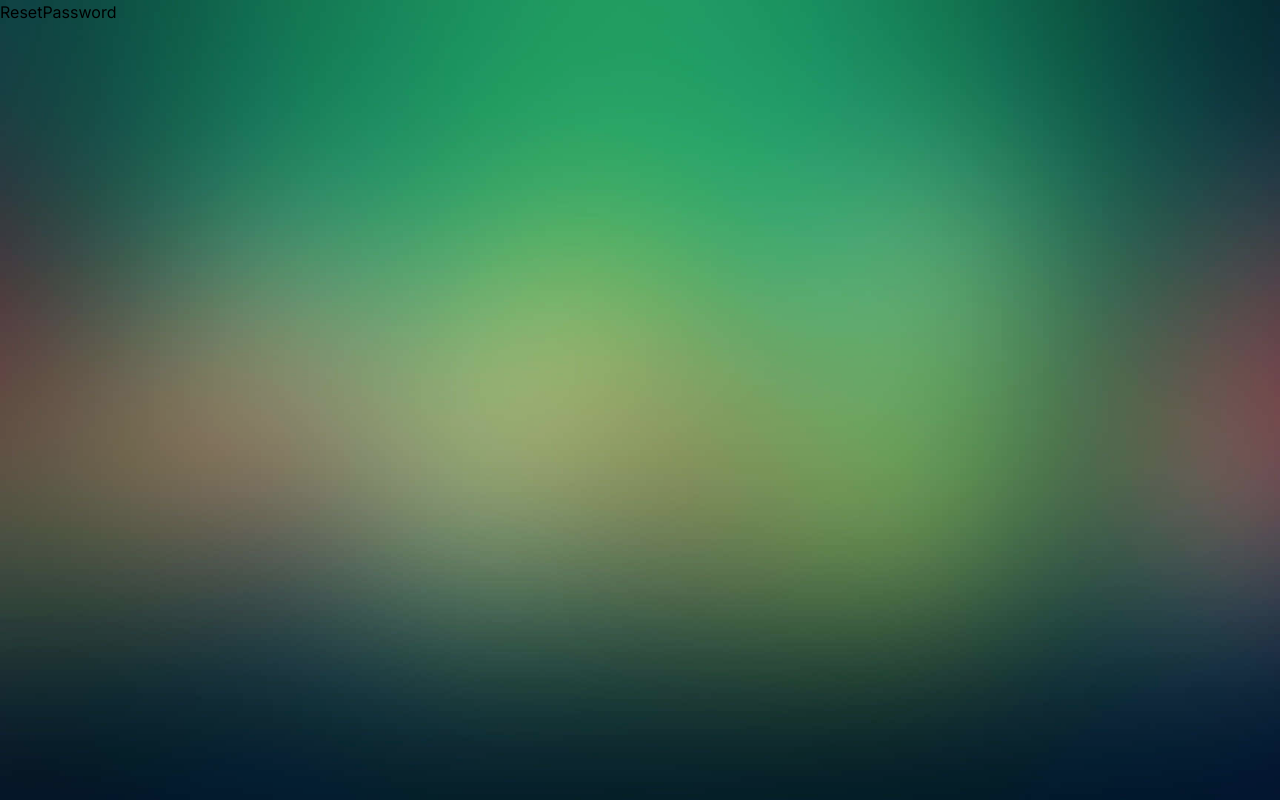
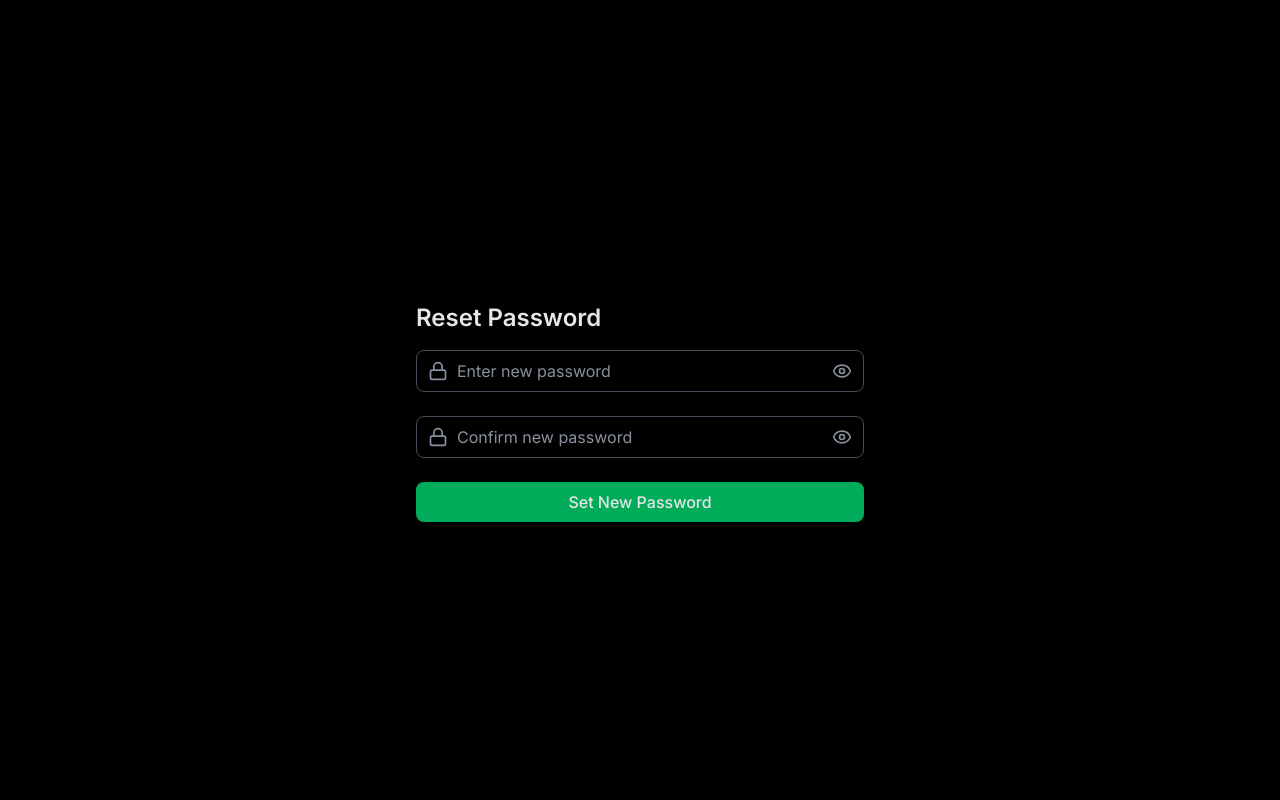
Before and after one commit to alfredscyriac/arogyam, a React (Vite) app: page /resetpassword/1 in a window 1280 px wide. Built offline with nearby package versions, Linux system fonts and the light colour scheme; no server answers.

Commit message:
Feature: Create UI for reset password page

```diff
--- a/src/pages/ResetPassword.jsx
+++ b/src/pages/ResetPassword.jsx
@@ -1,8 +1,80 @@
 import React from 'react'
+import '../index.css'
+import { useState } from 'react'
+import { useAuthStore } from '../store/authStore';
+import { Lock, Loader, EyeOff, Eye} from 'lucide-react';
+import { useParams, useNavigate } from 'react-router-dom';
 
 const ResetPassword = () => {
-  return (
-    <div>ResetPassword</div>
+    const [password, setPassword] = useState("");
+    const [confirmPassword, setConfirmPassword] = useState("");
+
+    const [showPassword, setShowPassword] = useState(false);
+    const [showConfirmPassword, setShowConfirmPassword] = useState(false);
+
+    const { resetPassword, error, isLoading, message} = useAuthStore();
+
+    const { token } = useParams();
+    const navigate = useNavigate();
+
+    const handleSubmit = async (e) => {
+
+    }
+
+    return (
+        <div className='min-h-screen bg-black flex items-center justify-center px-4 sm:px-6 lg:px-8 font-inter text-white relative'>
+            <div className='w-full max-w-md space-y-4 mt-6'>
+                <h1 className='text-xl sm:text-2xl font-semibold'>Reset Password</h1>
+
+                <form onSubmit={handleSubmit} className='space-y-6'>
+                    <div className="relative">
+                        <Lock className="absolute left-3 top-1/2 transform -translate-y-1/2 text-gray-400" size={20} />
+                        <input
+                            type={showPassword ? "text" : "password"}
+                            placeholder="Enter new password"
+                            value={password}
+                            required
+                            onChange={(e) => setPassword(e.target.value)}
+                            className="w-full pl-10 pr-12 py-2 border border-gray-600 bg-black text-white rounded-lg focus:outline-none focus:ring-2 focus:ring-lightgreen focus:border-transparent placeholder-gray-400"
+                        />
+                        <button
+                            type="button"
+                            onClick={() => setShowPassword(!showPassword)}
+                            className="absolute right-3 top-1/2 transform -translate-y-1/2 text-gray-400 hover:text-white transition-colors"
+                        >
+                            {showPassword ? <EyeOff size={20} /> : <Eye size={20} />}
+                        </button>
+                    </div>
+
+                    <div className="relative">
+                        <Lock className="absolute left-3 top-1/2 transform -translate-y-1/2 text-gray-400" size={20} />
+                        <input
+                            type={showConfirmPassword ? "text" : "password"}
+                            placeholder="Confirm new password"
+                            value={confirmPassword}
+                            required
+                            onChange={(e) => setConfirmPassword(e.target.value)}
+                            className="w-full pl-10 pr-12 py-2 border border-gray-600 bg-black text-white rounded-lg focus:outline-none focus:ring-2 focus:ring-lightgreen focus:border-transparent placeholder-gray-400"
+                        />
+                        <button
+                            type="button"
+                            onClick={() => setShowConfirmPassword(!showConfirmPassword)}
+                            className="absolute right-3 top-1/2 transform -translate-y-1/2 text-gray-400 hover:text-white transition-colors"
+                        >
+                            {showConfirmPassword ? <EyeOff size={20} /> : <Eye size={20} />}
+                        </button>
+                    </div>
+
+                    <button
+                        type="submit"
+                        disabled={isLoading}
+                        className="w-full bg-primarygreen text-white py-2 rounded-lg hover:bg-secondarygreen transition-colors font-medium text-md cursor-pointer"
+                    >
+                        {isLoading ? <Loader className='w-6 h-6 mx-auto animate-spin'/> : "Set New Password"}
+                    </button>
+                </form>
+            </div>
+        </div>
   )
 }
 
```
